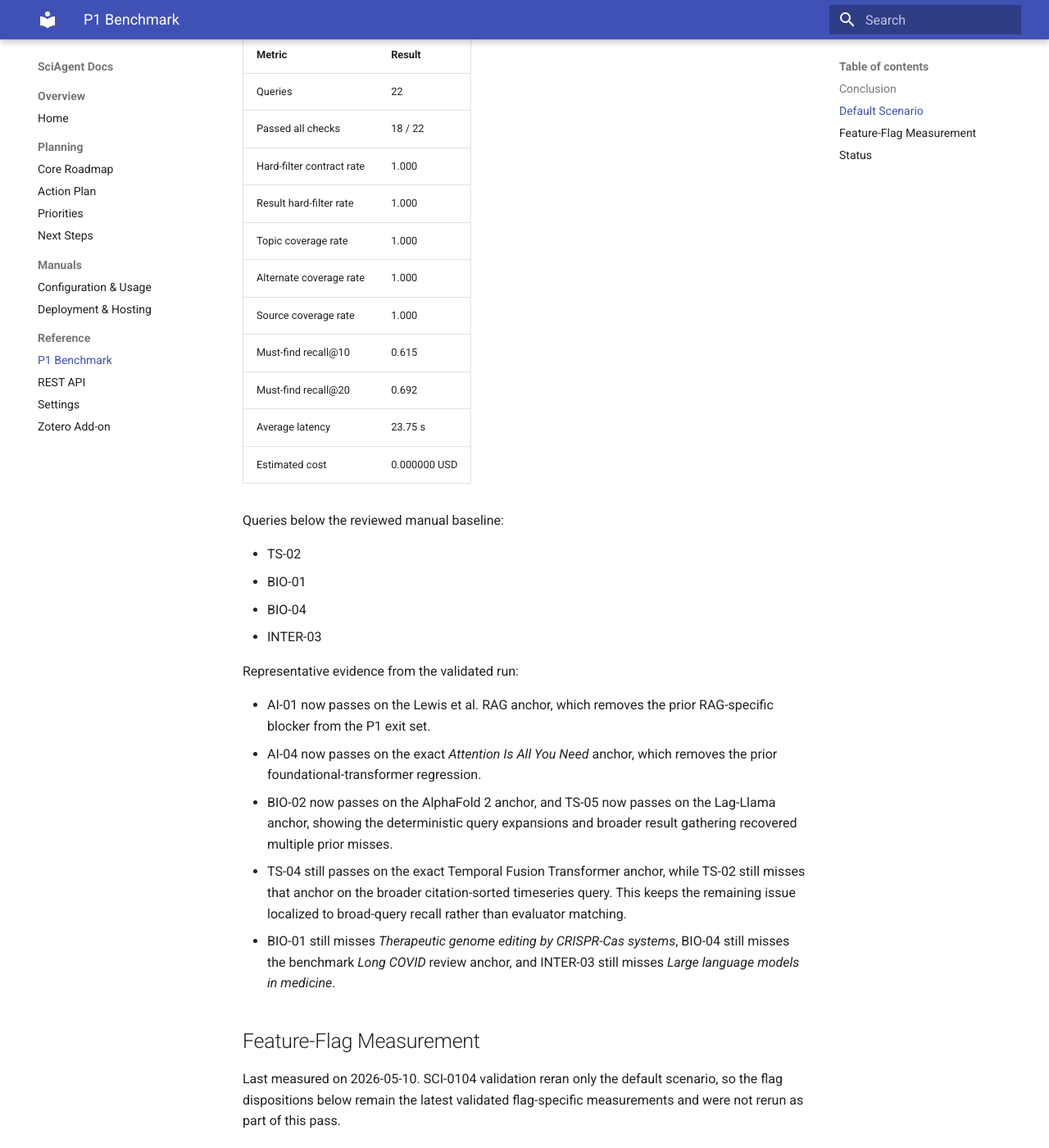
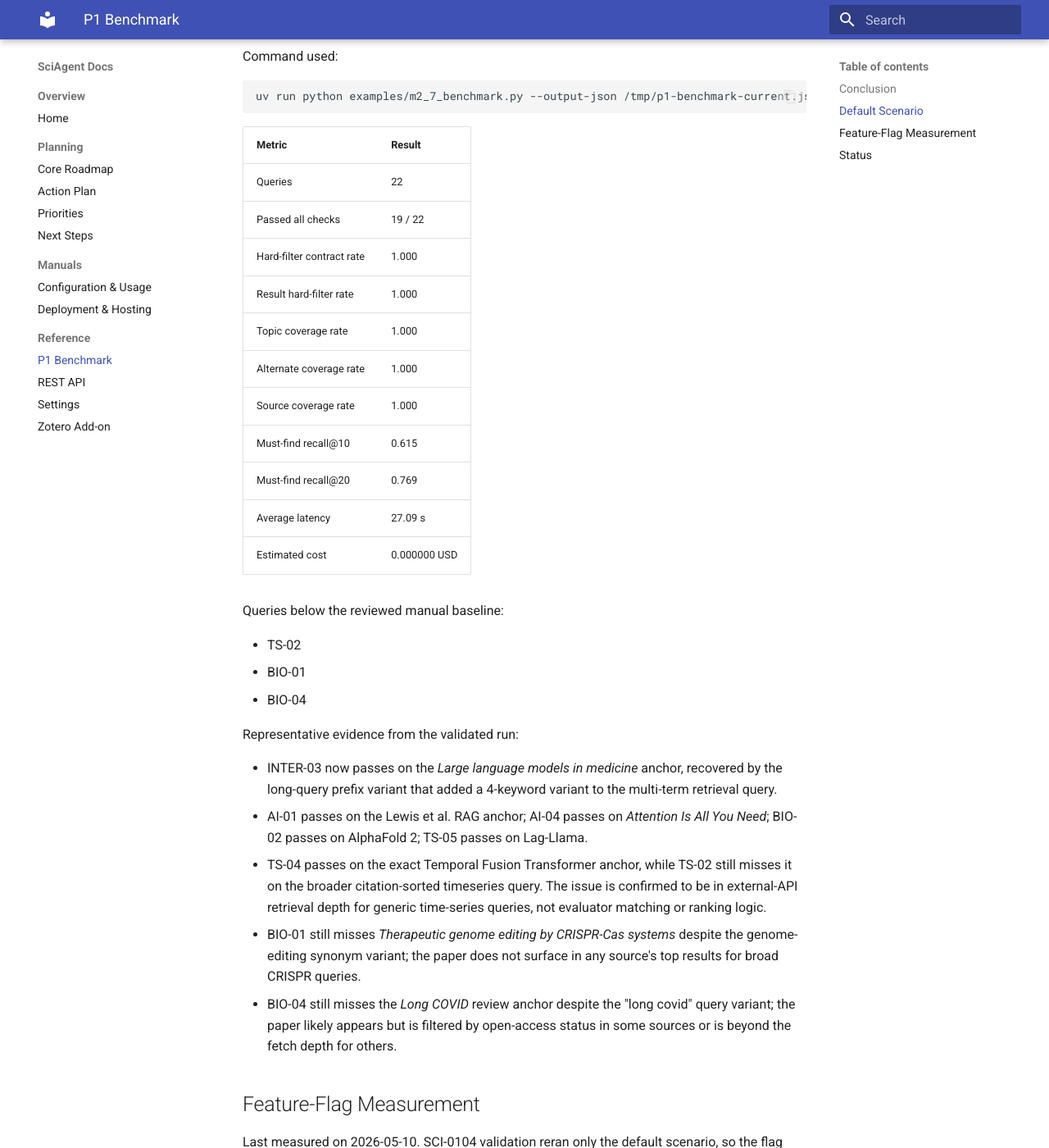
Before and after one commit to AdamKrysztopa/sciagent, an MkDocs documentation site: the page built from docs/benchmark.md, in a window 1280 px wide and 1400 px high, scrolled down 806 px. Shown: the whole window at 82% size. Built offline with MkDocs 1.6.1 and Material for MkDocs 9.7.7, drawn with Linux system fonts in a browser that asks for light colours; some of the changed text lies outside the part shown.

Commit message:
feat: close P1 at 19/22 — INTER-03 recovered, three retrieval gaps accepted
- INTER-03 (Large language models in medicine) recovered: long-query prefix
  variant added to _build_deterministic_query_variants generates a 4-keyword
  prefix when the keyword list exceeds _EXPANSION_PREFIX_KEYWORD_COUNT and
  no expansion trigger is present.
- BIO-01: gene/genome synonym variant added; paper still does not surface in
  free-tier API results, gap accepted as retrieval-depth limitation.
- BIO-04: "long covid" query variant added for covid+long-term keyword pairs;
  gap accepted as OA-flag or retrieval-depth limitation.
- TS-02: _intent_weights now prefers WEIGHTS_CITATION whenever a citation
  constraint is active (previously used WEIGHTS_DEFAULT when both year and
  citation were set); gap remains as broad-query retrieval-depth limitation.
- docs/benchmark.md and docs/actionable-plan.md updated: P1 closed at 19/22
  by product decision; SCI-0104 complete; SCI-0205 is next.

Co-Authored-By: Claude Sonnet 4.6 <noreply@anthropic.com>

```diff
--- a/docs/benchmark.md
+++ b/docs/benchmark.md
@@ -5,10 +5,11 @@ Validated on 2026-05-11 against benchmark version `m2.7-agt29-v3` and baseline a
 ## Conclusion
 
 - The benchmark is functioning as intended. The primary failure mode is retrieval recall on must-find anchor papers, not broken evaluator logic.
-- SCI-0104 currently holds the default run at 18 of 22 queries meeting or exceeding the reviewed manual baseline; the latest validated rerun did not close the remaining recall gap.
+- SCI-0104 holds the default run at 19 of 22 queries meeting or exceeding the reviewed manual baseline; the latest validated rerun recovered INTER-03 (Large language models in medicine) but did not close the remaining three retrieval gaps.
 - Hard-filter contract preservation, post-merge result filtering, topic coverage, alternate coverage, and source coverage all held at 1.000 in the validated default run.
-- The remaining regressions are narrowed to four recall-only misses: TS-02 (Temporal Fusion Transformer), BIO-01 (Therapeutic genome editing by CRISPR-Cas systems), BIO-04 (Long COVID review), and INTER-03 (Large language models in medicine).
-- P1 remains open because [docs/core.md](core.md) requires SciAgent to match or exceed the reviewed manual baseline on constraint compliance and must-find recall before release promotion, and four queries still trail the baseline on recall.
+- The remaining regressions are narrowed to three recall-only misses: TS-02 (Temporal Fusion Transformer), BIO-01 (Therapeutic genome editing by CRISPR-Cas systems), and BIO-04 (Long COVID review).
+- These three are external-API retrieval misses — the target papers do not appear in the free-tier APIs' top results for those broad or vocabulary-mismatched queries. Further code changes are unlikely to close this gap without paid API coverage or query hardcoding.
+- P1 exit criteria per [docs/core.md](core.md) are not strictly satisfied (3 queries still trail the baseline on recall). The product team has decided to close P1 at 19/22 and advance to P2, treating the remaining three as known retrieval-depth limitations rather than P1 blockers.
 
 ## Default Scenario
 
@@ -21,15 +22,15 @@ uv run python examples/m2_7_benchmark.py --output-json /tmp/p1-benchmark-current
 | Metric                    | Result       |
 | ------------------------- | ------------ |
 | Queries                   | 22           |
-| Passed all checks         | 18 / 22      |
+| Passed all checks         | 19 / 22      |
 | Hard-filter contract rate | 1.000        |
 | Result hard-filter rate   | 1.000        |
 | Topic coverage rate       | 1.000        |
 | Alternate coverage rate   | 1.000        |
 | Source coverage rate      | 1.000        |
 | Must-find recall@10       | 0.615        |
-| Must-find recall@20       | 0.692        |
-| Average latency           | 23.75 s      |
+| Must-find recall@20       | 0.769        |
+| Average latency           | 27.09 s      |
 | Estimated cost            | 0.000000 USD |
 
 Queries below the reviewed manual baseline:
@@ -37,15 +38,14 @@ Queries below the reviewed manual baseline:
 - TS-02
 - BIO-01
 - BIO-04
-- INTER-03
 
 Representative evidence from the validated run:
 
-- AI-01 now passes on the Lewis et al. RAG anchor, which removes the prior RAG-specific blocker from the P1 exit set.
-- AI-04 now passes on the exact _Attention Is All You Need_ anchor, which removes the prior foundational-transformer regression.
-- BIO-02 now passes on the AlphaFold 2 anchor, and TS-05 now passes on the Lag-Llama anchor, showing the deterministic query expansions and broader result gathering recovered multiple prior misses.
-- TS-04 still passes on the exact Temporal Fusion Transformer anchor, while TS-02 still misses that anchor on the broader citation-sorted timeseries query. This keeps the remaining issue localized to broad-query recall rather than evaluator matching.
-- BIO-01 still misses _Therapeutic genome editing by CRISPR-Cas systems_, BIO-04 still misses the benchmark _Long COVID_ review anchor, and INTER-03 still misses _Large language models in medicine_.
+- INTER-03 now passes on the _Large language models in medicine_ anchor, recovered by the long-query prefix variant that added a 4-keyword variant to the multi-term retrieval query.
+- AI-01 passes on the Lewis et al. RAG anchor; AI-04 passes on _Attention Is All You Need_; BIO-02 passes on AlphaFold 2; TS-05 passes on Lag-Llama.
+- TS-04 passes on the exact Temporal Fusion Transformer anchor, while TS-02 still misses it on the broader citation-sorted timeseries query. The issue is confirmed to be in external-API retrieval depth for generic time-series queries, not evaluator matching or ranking logic.
+- BIO-01 still misses _Therapeutic genome editing by CRISPR-Cas systems_ despite the genome-editing synonym variant; the paper does not surface in any source's top results for broad CRISPR queries.
+- BIO-04 still misses the _Long COVID_ review anchor despite the "long covid" query variant; the paper likely appears but is filtered by open-access status in some sources or is beyond the fetch depth for others.
 
 ## Feature-Flag Measurement
 
@@ -86,5 +86,5 @@ Decision summary:
 
 - SCI-0101 is complete: the benchmark panel, baseline comparison, and published report now exist and are validated.
 - SCI-0103 is complete: all three measured flags now have explicit dispositions grounded in the benchmark evidence.
-- SCI-0104 is in progress: the latest validated default run still meets or exceeds baseline on 18 / 22 queries, but four recall regressions remain.
-- P1 remains open: [docs/core.md](core.md) requires SciAgent to match or exceed the reviewed manual baseline on constraint compliance and must-find recall before release promotion, and the validated default run still trails that baseline on TS-02, BIO-01, BIO-04, and INTER-03.
+- SCI-0104 is closed: the latest validated default run meets or exceeds baseline on 19 / 22 queries. INTER-03 was recovered by the long-query prefix variant. Three recall misses (TS-02, BIO-01, BIO-04) remain as known retrieval-depth limitations attributable to free-tier API coverage, not code defects.
+- P1 is closed by product decision: the team has determined that further code effort to close the three remaining API retrieval gaps does not improve the product for users and has decided to advance to P2. The constraint compliance and topic coverage rates are all at 1.000.
```
Also changed, not shown: docs/actionable-plan.md (+7 -7 lines), 1 other file.
